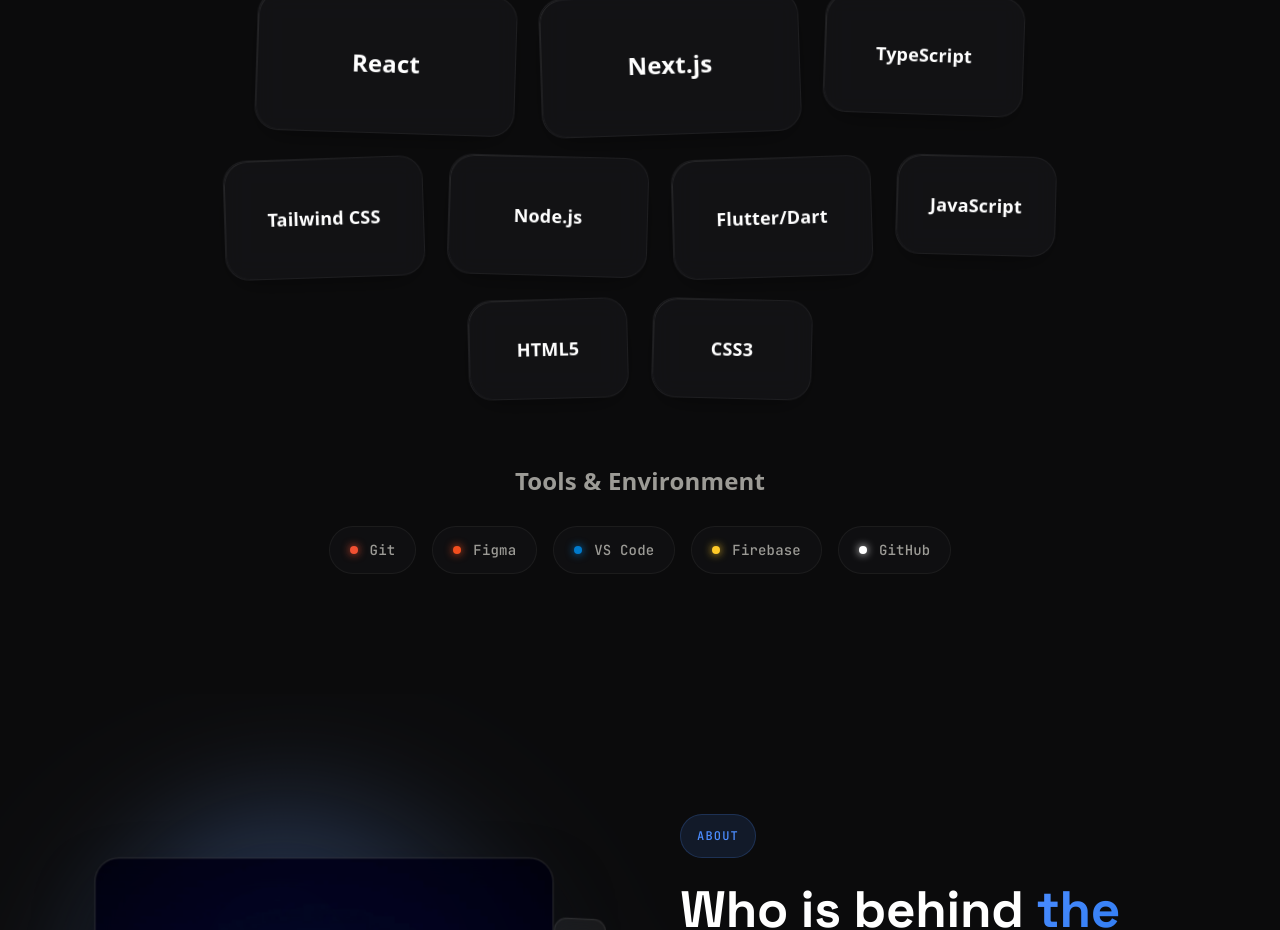
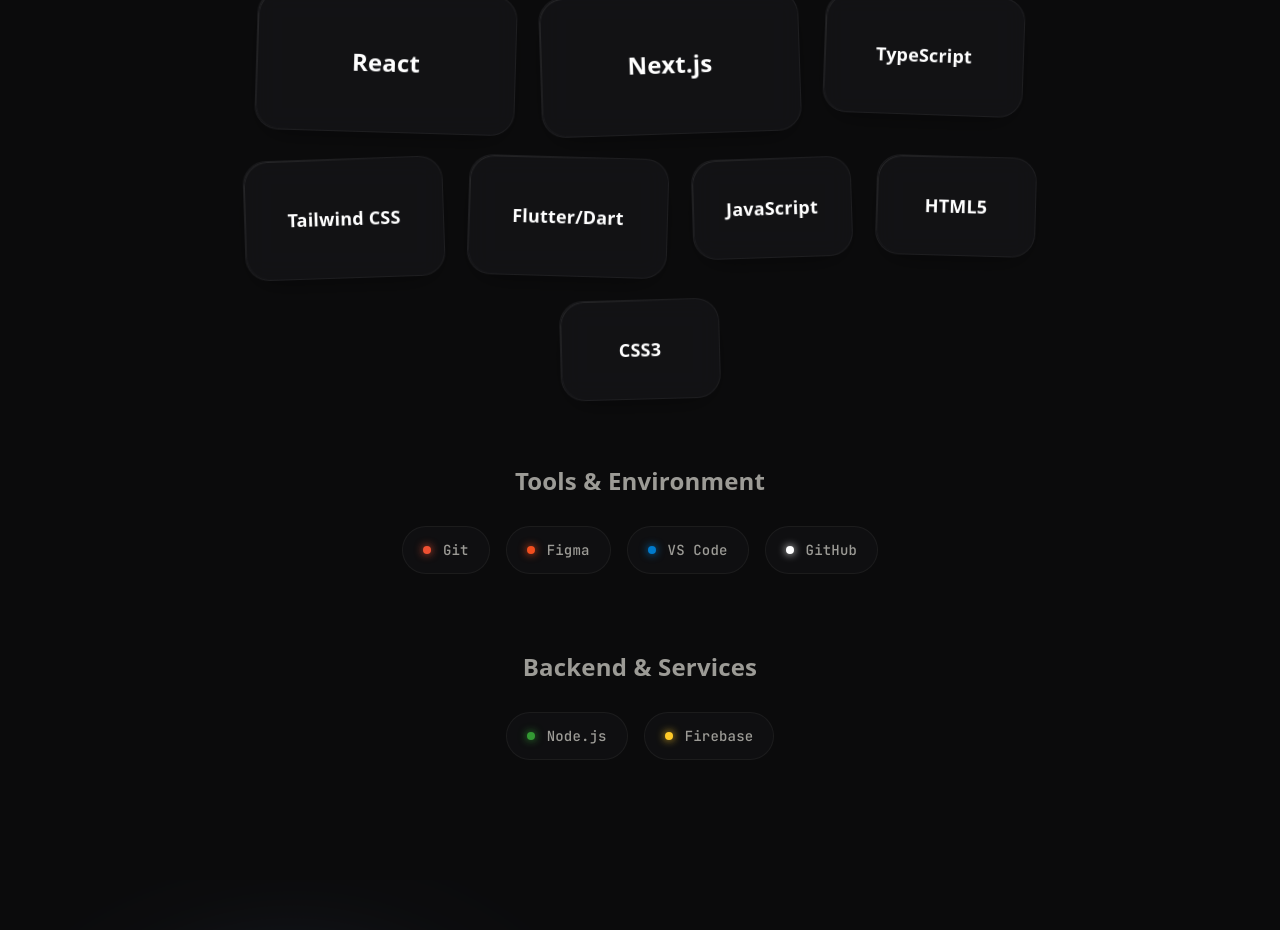
Before and after one commit to mouhamedm/lumora, a React (Vite) app: page / in a window 1280 px wide. Shown: the part 1213-2143 px from the top of the page. Built offline with nearby package versions, Linux system fonts and the light colour scheme.

Commit message:
feat: add backend stack section to competences and refactor code formatting

```diff
--- a/package.json
+++ b/package.json
@@ -15,7 +15,8 @@
     "i18next-browser-languagedetector": "^8.2.1",
     "react": "^19.2.6",
     "react-dom": "^19.2.6",
-    "react-i18next": "^17.0.8"
+    "react-i18next": "^17.0.8",
+    "react-icons": "^5.7.0"
   },
   "devDependencies": {
     "@eslint/js": "^10.0.1",
--- a/src/locales/en.json
+++ b/src/locales/en.json
@@ -42,7 +42,8 @@
     "title_start": "My ",
     "title_highlight": "Skills",
     "subtitle": "Technologies and tools I work with every day to bring your projects to life.",
-    "tools_title": "Tools & Environment"
+    "tools_title": "Tools & Environment",
+    "backend_title": "Backend & Services"
   },
   "projects": {
     "eyebrow": "Projects",
--- a/src/locales/fr.json
+++ b/src/locales/fr.json
@@ -42,7 +42,8 @@
     "title_start": "Mes ",
     "title_highlight": "Compétences",
     "subtitle": "Technologies et outils avec lesquels je travaille au quotidien pour donner vie à vos projets.",
-    "tools_title": "Outils & Environnement"
+    "tools_title": "Outils & Environnement",
+    "backend_title": "Backend & Services"
   },
   "projects": {
     "eyebrow": "Projets",
--- a/src/sections/Competences/Competences.css
+++ b/src/sections/Competences/Competences.css
@@ -52,7 +52,7 @@
 
 .competences__title .highlight {
   color: transparent;
-  background: linear-gradient(135deg, var(--accent) 0%, #1A6FE8 100%);
+  background: linear-gradient(135deg, var(--accent) 0%, #1a6fe8 100%);
   -webkit-background-clip: text;
   background-clip: text;
 }
@@ -87,34 +87,50 @@
   box-shadow: 0 10px 30px -10px rgba(0, 0, 0, 0.5);
   transform-style: preserve-3d;
   will-change: transform;
-  transition: border-color 0.4s ease, box-shadow 0.4s ease;
+  transition:
+    border-color 0.4s ease,
+    box-shadow 0.4s ease;
   cursor: default;
 }
 
 .tech-card::before {
-  content: '';
+  content: "";
   position: absolute;
   inset: 0;
   border-radius: inherit;
   padding: 1px;
-  background: linear-gradient(135deg, rgba(255,255,255,0.1), transparent 50%);
-  -webkit-mask: linear-gradient(#fff 0 0) content-box, linear-gradient(#fff 0 0);
+  background: linear-gradient(
+    135deg,
+    rgba(255, 255, 255, 0.1),
+    transparent 50%
+  );
+  -webkit-mask:
+    linear-gradient(#fff 0 0) content-box,
+    linear-gradient(#fff 0 0);
   -webkit-mask-composite: xor;
-  mask: linear-gradient(#fff 0 0) content-box, linear-gradient(#fff 0 0);
+  mask:
+    linear-gradient(#fff 0 0) content-box,
+    linear-gradient(#fff 0 0);
   mask-composite: exclude;
   pointer-events: none;
 }
 
 .tech-card:hover {
   border-color: var(--tech-color);
-  box-shadow: 0 20px 40px -10px rgba(0, 0, 0, 0.7), 0 0 20px rgba(255, 255, 255, 0.05);
+  box-shadow:
+    0 20px 40px -10px rgba(0, 0, 0, 0.7),
+    0 0 20px rgba(255, 255, 255, 0.05);
 }
 
 .tech-card__glow {
   position: absolute;
   inset: 0;
   border-radius: inherit;
-  background: radial-gradient(circle at center, var(--tech-color) 0%, transparent 70%);
+  background: radial-gradient(
+    circle at center,
+    var(--tech-color) 0%,
+    transparent 70%
+  );
   opacity: 0;
   filter: blur(20px);
   transition: opacity 0.4s ease;
@@ -214,7 +230,9 @@
   color: #fff;
   border-color: var(--tool-color);
   transform: translateY(-2px);
-  box-shadow: 0 5px 15px rgba(0, 0, 0, 0.2), 0 0 10px rgba(255, 255, 255, 0.02);
+  box-shadow:
+    0 5px 15px rgba(0, 0, 0, 0.2),
+    0 0 10px rgba(255, 255, 255, 0.02);
 }
 
 .tool-dot {
--- a/src/sections/Competences/Competences.tsx
+++ b/src/sections/Competences/Competences.tsx
@@ -1,29 +1,32 @@
-import { useEffect, useRef } from 'react';
-import { useTranslation } from 'react-i18next';
-import gsap from 'gsap';
-import { ScrollTrigger } from 'gsap/ScrollTrigger';
-import './Competences.css';
+import { useEffect, useRef } from "react";
+import { useTranslation } from "react-i18next";
+import gsap from "gsap";
+import { ScrollTrigger } from "gsap/ScrollTrigger";
+import "./Competences.css";
 
 gsap.registerPlugin(ScrollTrigger);
 
 const techStack = [
-  { name: 'React', color: '#61DAFB', size: 'large' },
-  { name: 'Next.js', color: '#FFFFFF', size: 'large' },
-  { name: 'TypeScript', color: '#3178C6', size: 'medium' },
-  { name: 'Tailwind CSS', color: '#38B2AC', size: 'medium' },
-  { name: 'Node.js', color: '#339933', size: 'medium' },
-  { name: 'Flutter/Dart', color: '#02569B', size: 'medium' },
-  { name: 'JavaScript', color: '#F7DF1E', size: 'small' },
-  { name: 'HTML5', color: '#E34F26', size: 'small' },
-  { name: 'CSS3', color: '#1572B6', size: 'small' },
+  { name: "React", color: "#61DAFB", size: "large" },
+  { name: "Next.js", color: "#FFFFFF", size: "large" },
+  { name: "TypeScript", color: "#3178C6", size: "medium" },
+  { name: "Tailwind CSS", color: "#38B2AC", size: "medium" },
+  { name: "Flutter/Dart", color: "#02569B", size: "medium" },
+  { name: "JavaScript", color: "#F7DF1E", size: "small" },
+  { name: "HTML5", color: "#E34F26", size: "small" },
+  { name: "CSS3", color: "#1572B6", size: "small" },
 ];
 
 const toolsStack = [
-  { name: 'Git', color: '#F05032' },
-  { name: 'Figma', color: '#F24E1E' },
-  { name: 'VS Code', color: '#007ACC' },
-  { name: 'Firebase', color: '#FFCA28' },
-  { name: 'GitHub', color: '#FFFFFF' },
+  { name: "Git", color: "#F05032" },
+  { name: "Figma", color: "#F24E1E" },
+  { name: "VS Code", color: "#007ACC" },
+  { name: "GitHub", color: "#FFFFFF" },
+];
+
+const backendStack = [
+  { name: "Node.js", color: "#339933" },
+  { name: "Firebase", color: "#FFCA28" },
 ];
 
 export default function Competences() {
@@ -31,6 +34,7 @@ export default function Competences() {
   const sectionRef = useRef<HTMLDivElement>(null);
   const cardsRef = useRef<(HTMLDivElement | null)[]>([]);
   const toolRefs = useRef<(HTMLDivElement | null)[]>([]);
+  const backendRefs = useRef<(HTMLDivElement | null)[]>([]);
   const titleRef = useRef<HTMLHeadingElement>(null);
 
   useEffect(() => {
@@ -50,12 +54,12 @@ export default function Competences() {
           opacity: 1,
           y: 0,
           duration: 1,
-          ease: 'power3.out',
+          ease: "power3.out",
           scrollTrigger: {
             trigger: section,
-            start: 'top 80%',
+            start: "top 80%",
           },
-        }
+        },
       );
 
       gsap.fromTo(
@@ -67,26 +71,26 @@ export default function Competences() {
           y: 0,
           rotationX: 0,
           duration: 1.2,
-          ease: 'back.out(1.5)',
+          ease: "back.out(1.5)",
           stagger: 0.1,
           scrollTrigger: {
             trigger: section,
-            start: 'top 75%',
+            start: "top 75%",
           },
           onComplete: () => {
             cards.forEach((card, i) => {
               gsap.to(card, {
-                y: '+=15',
+                y: "+=15",
                 rotationZ: i % 2 === 0 ? 2 : -2,
                 duration: 2 + i * 0.2,
-                ease: 'sine.inOut',
+                ease: "sine.inOut",
                 yoyo: true,
                 repeat: -1,
                 delay: Math.random() * 0.5,
               });
             });
           },
-        }
+        },
       );
 
       // Tools animation
@@ -98,22 +102,22 @@ export default function Competences() {
             opacity: 1,
             y: 0,
             duration: 0.8,
-            ease: 'power3.out',
+            ease: "power3.out",
             stagger: 0.1,
             scrollTrigger: {
               trigger: section,
-              start: 'top 50%',
+              start: "top 50%",
             },
-          }
+          },
         );
       }
     }, sectionRef);
 
     // Parallax effect on mouse move
     const setters = cards.map((card, i) => ({
-      x: gsap.quickTo(card, 'x', { duration: 0.8, ease: 'power3.out' }),
-      y: gsap.quickTo(card, 'y', { duration: 0.8, ease: 'power3.out' }),
-      strength: (i % 3 + 1) * 10,
+      x: gsap.quickTo(card, "x", { duration: 0.8, ease: "power3.out" }),
+      y: gsap.quickTo(card, "y", { duration: 0.8, ease: "power3.out" }),
+      strength: ((i % 3) + 1) * 10,
     }));
 
     const handleMouseMove = (e: MouseEvent) => {
@@ -134,12 +138,12 @@ export default function Competences() {
       });
     };
 
-    section.addEventListener('mousemove', handleMouseMove);
-    section.addEventListener('mouseleave', handleMouseLeave);
+    section.addEventListener("mousemove", handleMouseMove);
+    section.addEventListener("mouseleave", handleMouseLeave);
 
     return () => {
-      section.removeEventListener('mousemove', handleMouseMove);
-      section.removeEventListener('mouseleave', handleMouseLeave);
+      section.removeEventListener("mousemove", handleMouseMove);
+      section.removeEventListener("mouseleave", handleMouseLeave);
       ctx.revert();
     };
   }, []);
@@ -149,14 +153,13 @@ export default function Competences() {
       <div className="competences__container">
         <div className="competences__header">
           <div className="competences__eyebrow" aria-hidden="true">
-            {t('skills.eyebrow')}
+            {t("skills.eyebrow")}
           </div>
           <h2 className="competences__title" ref={titleRef}>
-            {t('skills.title_start')}<span className="highlight">{t('skills.title_highlight')}</span>
+            {t("skills.title_start")}
+            <span className="highlight">{t("skills.title_highlight")}</span>
           </h2>
-          <p className="competences__subtitle">
-            {t('skills.subtitle')}
-          </p>
+          <p className="competences__subtitle">{t("skills.subtitle")}</p>
         </div>
 
         <div className="competences__grid">
@@ -167,7 +170,7 @@ export default function Competences() {
               ref={(el) => {
                 cardsRef.current[index] = el;
               }}
-              style={{ '--tech-color': tech.color } as React.CSSProperties}
+              style={{ "--tech-color": tech.color } as React.CSSProperties}
             >
               <div className="tech-card__glow" />
               <div className="tech-card__content">
@@ -178,14 +181,39 @@ export default function Competences() {
         </div>
 
         <div className="competences__tools">
-          <h3 className="competences__tools-title">{t('skills.tools_title')}</h3>
+          <h3 className="competences__tools-title">
+            {t("skills.tools_title")}
+          </h3>
           <div className="competences__tools-grid">
             {toolsStack.map((tool, index) => (
               <div
                 key={tool.name}
                 className="tool-card"
-                ref={(el) => { toolRefs.current[index] = el; }}
-                style={{ '--tool-color': tool.color } as React.CSSProperties}
+                ref={(el) => {
+                  toolRefs.current[index] = el;
+                }}
+                style={{ "--tool-color": tool.color } as React.CSSProperties}
+              >
+                <div className="tool-dot" />
+                <span>{tool.name}</span>
+              </div>
+            ))}
+          </div>
+        </div>
+
+        <div className="competences__tools">
+          <h3 className="competences__tools-title">
+            {t("skills.backend_title")}
+          </h3>
+          <div className="competences__tools-grid">
+            {backendStack.map((tool, index) => (
+              <div
+                key={tool.name}
+                className="tool-card"
+                ref={(el) => {
+                  backendRefs.current[index] = el;
+                }}
+                style={{ "--tool-color": tool.color } as React.CSSProperties}
               >
                 <div className="tool-dot" />
                 <span>{tool.name}</span>
```
Also changed, not shown: 1 other file (tests, documents, lock files or other folders).
